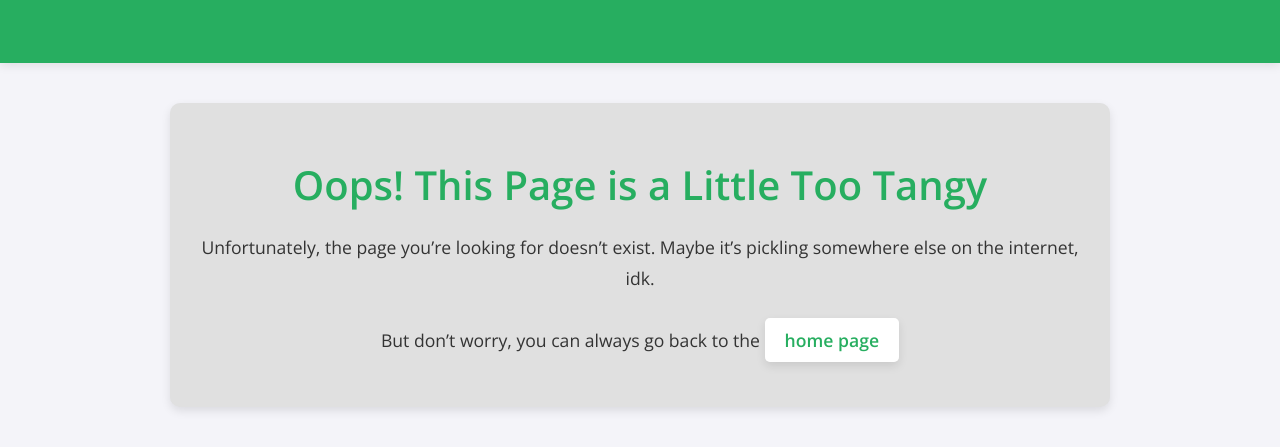
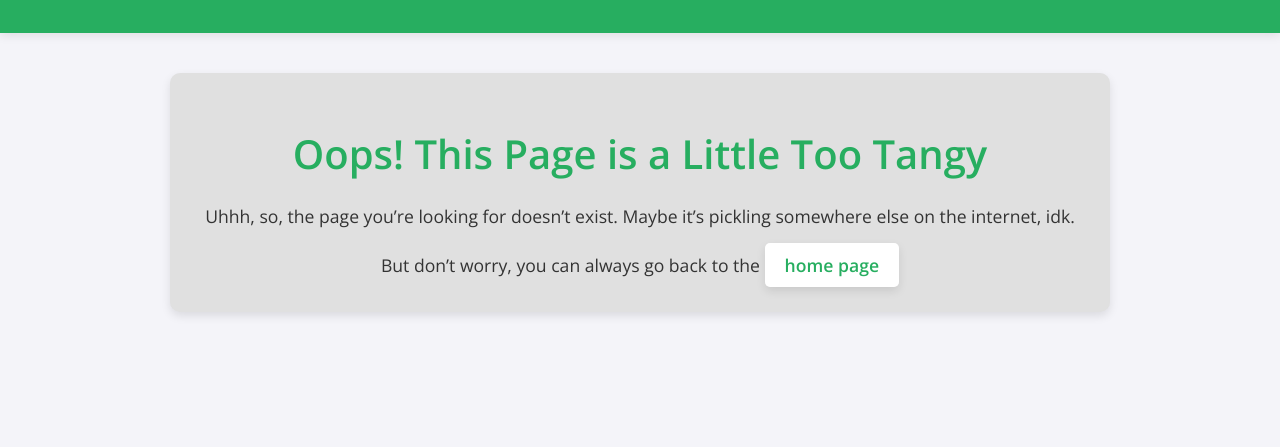
Before and after one commit to CodyisCoder/justpickle.org, a plain HTML site: page 404/index.html in a window 1280 px wide. Shown: the part 1237-1684 px from the top of the page. After the commit the page ends 1589 px from the top, so only its background shows below. Drawn offline with nearby package versions, Linux system fonts and the light colour scheme.

Commit message:
Update index.html

```diff
--- a/404/index.html
+++ b/404/index.html
@@ -63,7 +63,7 @@
         p {
             font-size: 1.1em;
             line-height: 1.8em;
-            margin-bottom: 30px;
+            margin-bottom: 10px;
         }
 
         a {
@@ -91,7 +91,7 @@
 
     <div class="container">
         <h2>Oops! This Page is a Little Too Tangy</h2>
-        <p>Unfortunately, the page you’re looking for doesn’t exist. Maybe it’s pickling somewhere else on the internet, idk.</p>
+        <p>Uhhh, so, the page you’re looking for doesn’t exist. Maybe it’s pickling somewhere else on the internet, idk.</p>
         <p>But don’t worry, you can always go back to the <a href="https://justpickle.org">home page</a>
     </div>
 </body>
```
